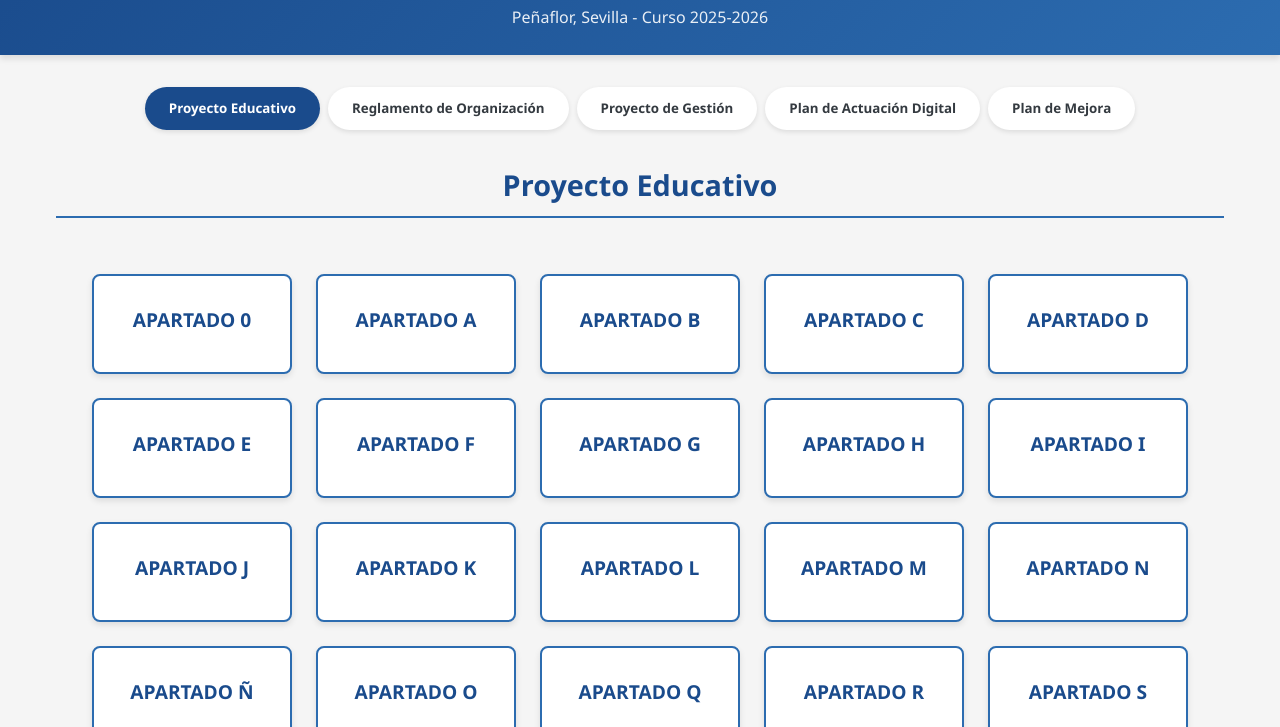
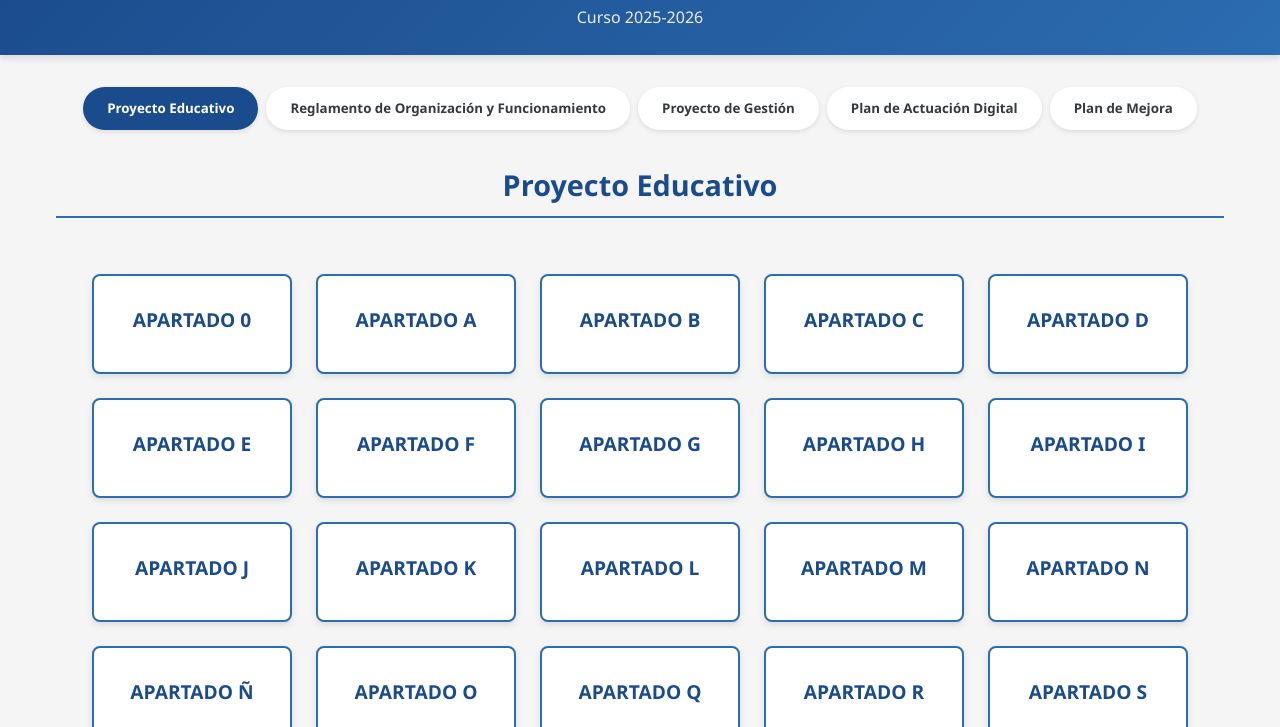
Before and after one commit to angelmicelti/PlanDeCentro, a plain HTML site: page index.html in a window 1280 px wide. Shown: the part 73-800 px from the top of the page. Drawn offline with Linux system fonts and the light colour scheme.

Commit message:
Update index.html

```diff
--- a/index.html
+++ b/index.html
@@ -223,14 +223,14 @@
     <header>
         <div class="header-content">
             <h1>Plan de Centro - IES Virgen de Villadiego</h1>
-            <p>Peñaflor, Sevilla - Curso 2025-2026</p>
+            <p>Curso 2025-2026</p>
         </div>
     </header>
 
     <div class="container">
         <div class="nav-tabs">
             <button class="tab-btn active" data-target="proyecto-educativo">Proyecto Educativo</button>
-            <button class="tab-btn" data-target="reglamento-organizacion">Reglamento de Organización</button>
+            <button class="tab-btn" data-target="reglamento-organizacion">Reglamento de Organización y Funcionamiento</button>
             <button class="tab-btn" data-target="proyecto-gestion">Proyecto de Gestión</button>
             <button class="tab-btn" data-target="plan-actuacion-digital">Plan de Actuación Digital</button>
             <button class="tab-btn" data-target="plan-mejora">Plan de Mejora</button>
```
